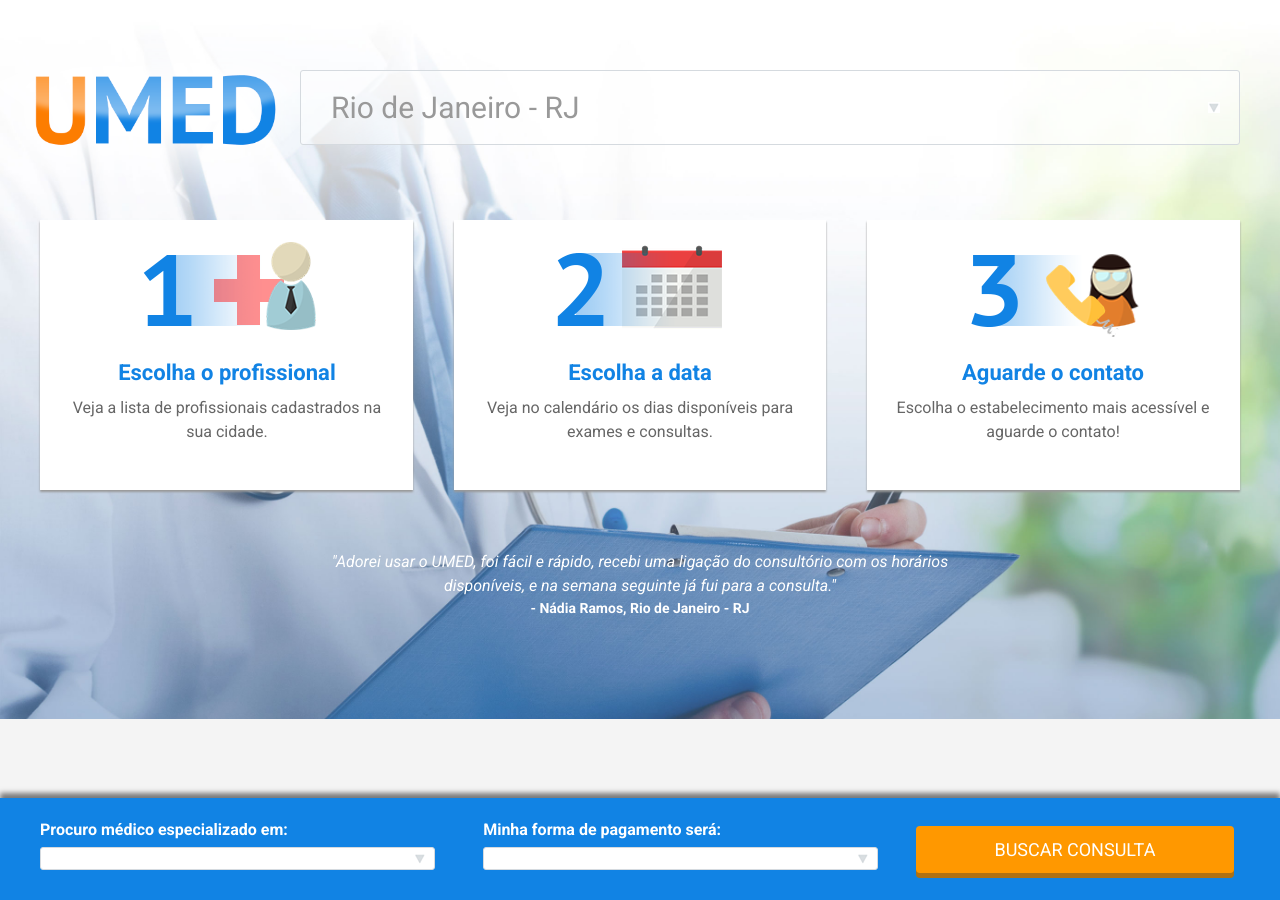
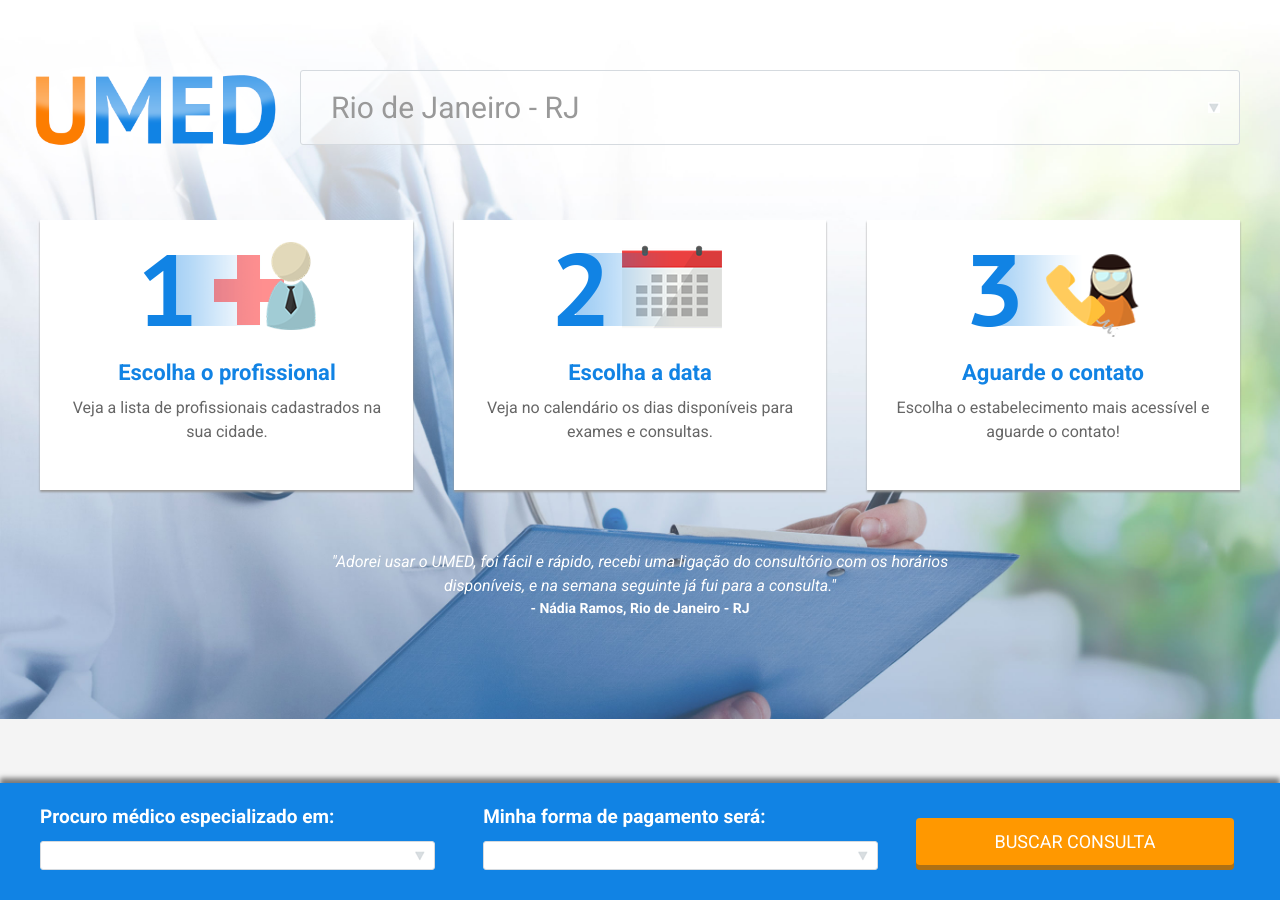
Before and after one commit to beatrizcp87/umed, a Jekyll site: the page built from index.html, in a window 1280 px wide. Built offline with Jekyll 4.4.1, drawn with Linux system fonts in a browser that asks for light colours.

Commit message:
wrapper conversivel

```diff
--- a/_sass/_mobile.scss
+++ b/_sass/_mobile.scss
@@ -60,8 +60,9 @@
     background-color: transparent;
     padding: 10px;
     box-shadow: none;
+    font-size: 19px;
     span{ color: #fff;}
-    select{ background-color: #fff;}
+    select{ background-color: #fff; margin-top: 10px;}
   }
   #bghero{ display: none;}
   .logo-desktop{display: block;}
```
Also changed, not shown: 2 other files.
